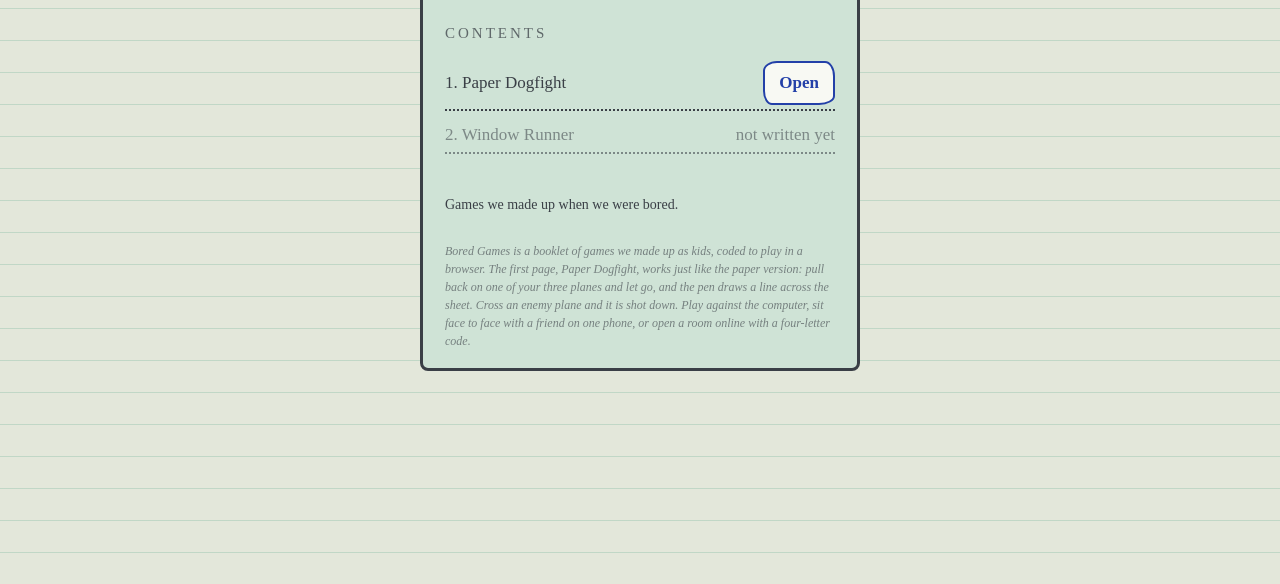
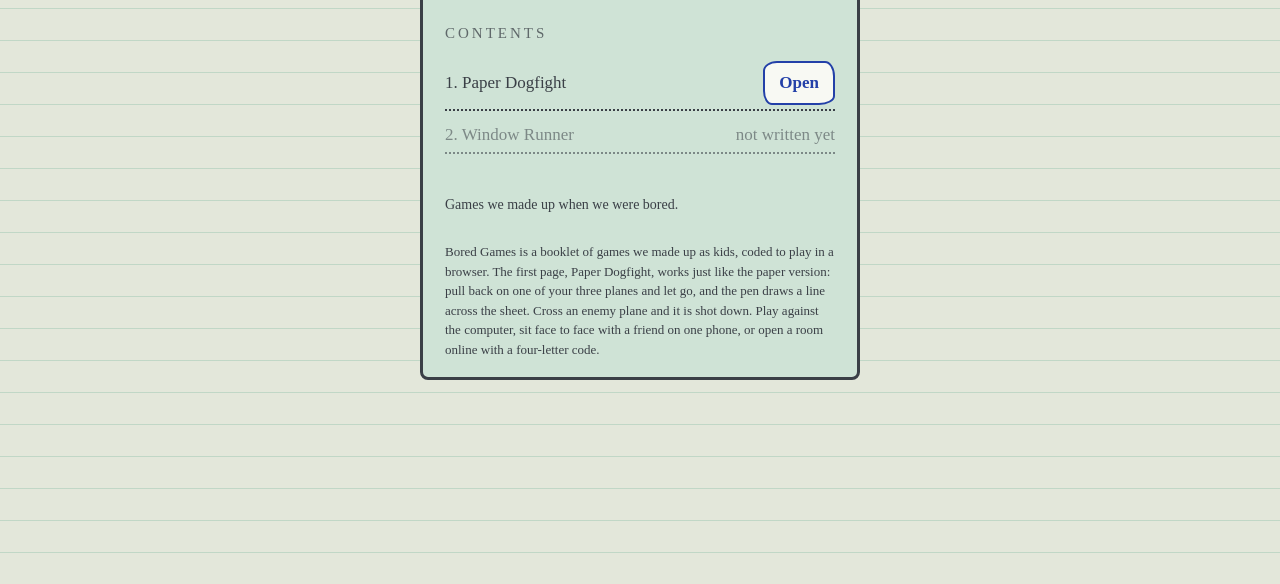
Before and after one commit to csiesheep/bored_games, a website: page public/index.html in a window 1280 px wide. Shown: the part 216-800 px from the top of the page. Drawn offline with Linux system fonts and the light colour scheme; a web font is replaced by a local one.

Commit message:
#20 fix: seo-about legibility (no italic, WCAG contrast)
Drop font-style:italic (LXGW WenKai has no italic weight; the browser was
synthetically slanting the Chinese) and stop using opacity for .seo-about's
color, since blending --pencil onto --cover through opacity produced
rgb(118,129,128), a 2.99:1 contrast that fails WCAG's 4.5:1 minimum for
small text. Using the opaque --pencil directly gives 7.89:1 (relative
luminance: bg 0.7306, text 0.0490). Bumped font-size 12px -> 13px per
orchestrator's note. No layout change: "Open / 翻開" is still well within
the 390x669 first screen.

Co-Authored-By: Claude Sonnet 5 <noreply@anthropic.com>

```diff
--- a/public/style.css
+++ b/public/style.css
@@ -43,8 +43,10 @@ html[lang="en"] .label h1{font-size:30px;letter-spacing:.08em;white-space:nowrap
 /* 頁尾那句自己一行(語言切換已經移到整頁右上角,見 .langbar)。 */
 .foot{margin:24px 0 0;font-size:14px}
 /* 給搜尋引擎和連結預覽讀的那一段(不跑 JS 也在):鉛筆色小字,像作業簿的眉批。
-   兩種語言都寫死在 HTML 裡,CSS 依 <html lang> 只顯示當下那一種。 */
-.seo-about{margin:10px 0 0;font-size:12px;line-height:1.5;color:var(--pencil);opacity:.6;font-style:italic}
+   兩種語言都寫死在 HTML 裡,CSS 依 <html lang> 只顯示當下那一種。
+   不透明的 --pencil(#3a3f46)疊在 --cover(#cfe3d6)上,對比 7.89:1(WCAG 相對亮度算的,見 #20 交付留言);
+   不用 opacity(會把顏色跟底色混在一起,拉低對比),也不用斜體(LXGW WenKai 沒有斜體字重,中文會被瀏覽器硬斜切)。 */
+.seo-about{margin:10px 0 0;font-size:13px;line-height:1.5;color:var(--pencil)}
 html[lang="en"] .seo-about [lang="zh-Hant"]{display:none}
 html[lang="zh-Hant"] .seo-about [lang="en"]{display:none}
 
```
